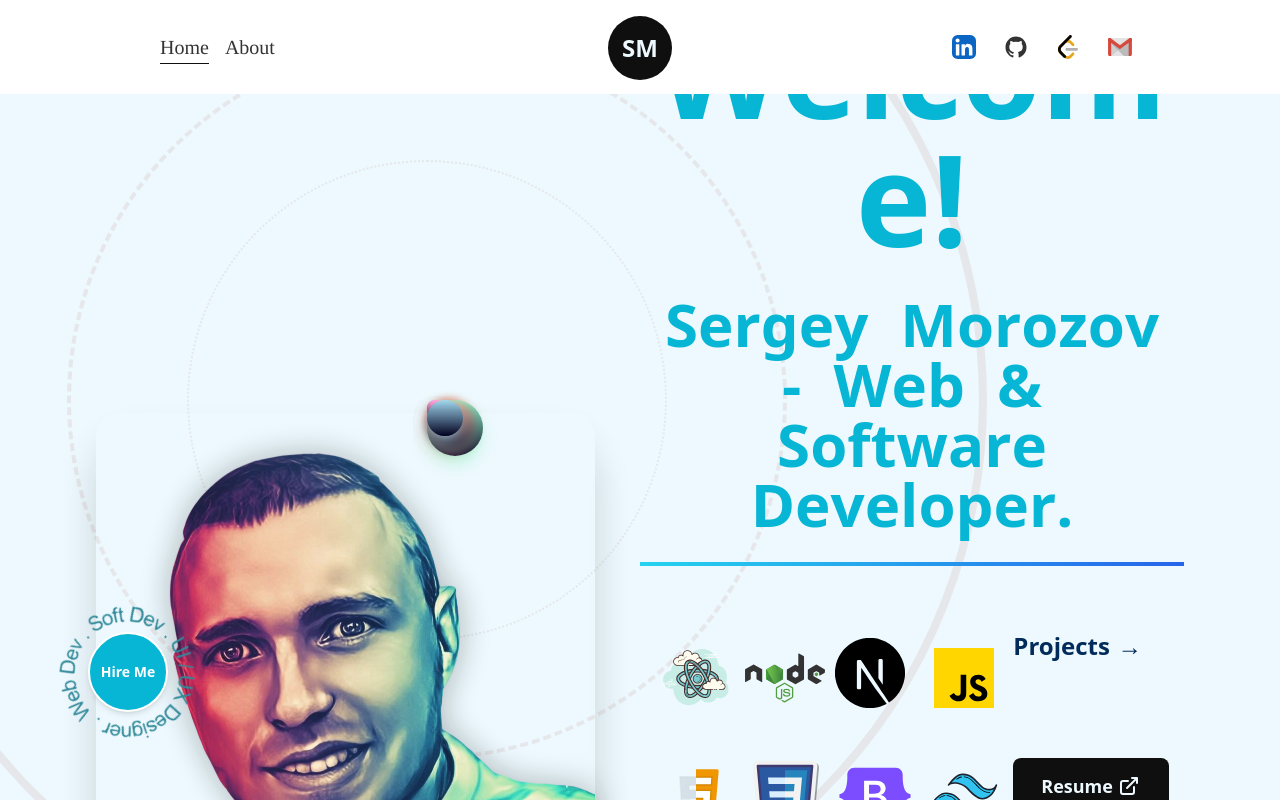
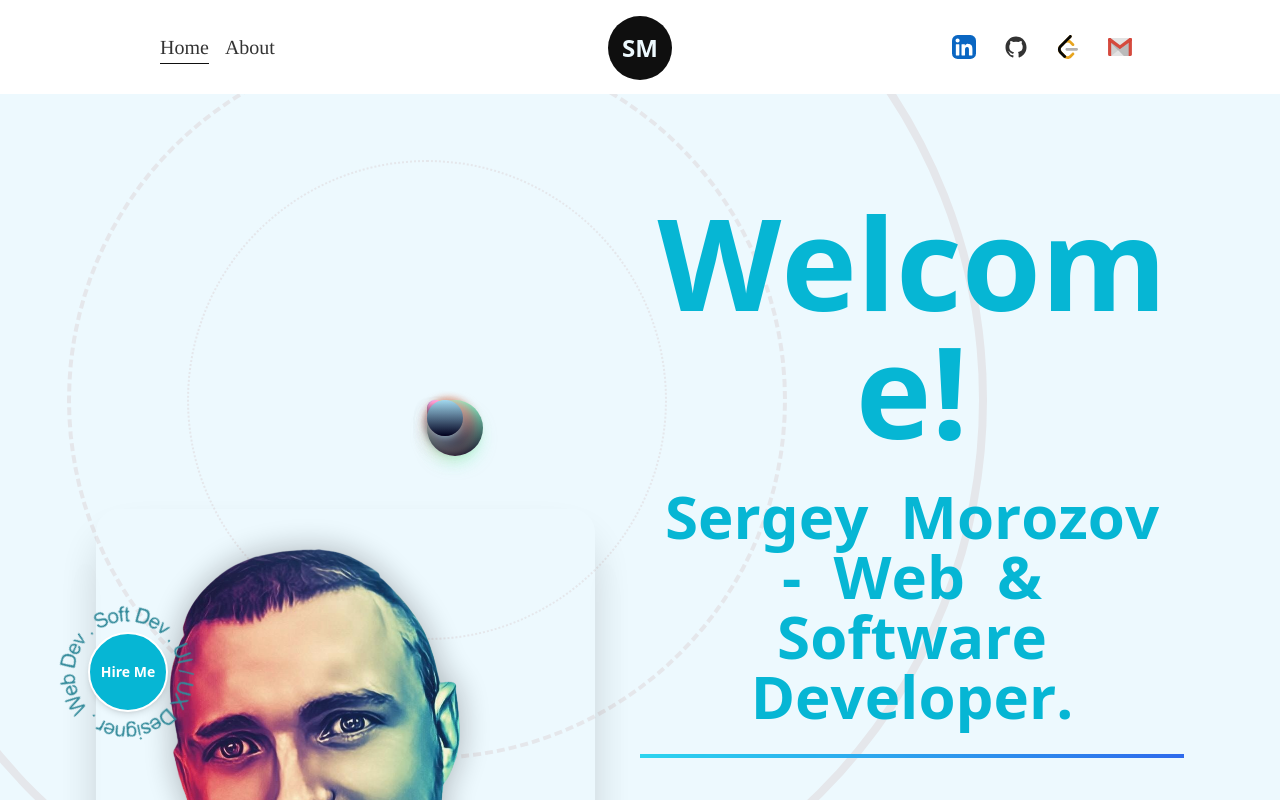
Before and after one commit to SergeyM96/Web-Portfolio, a Next.js app: page / in a window 1280 px wide. Shown: the top 800 px of the page. Built offline with nearby package versions, Linux system fonts and the light colour scheme.

Commit message:
responsive devices add

```diff
--- a/src/components/3D-Card.jsx
+++ b/src/components/3D-Card.jsx
@@ -1,4 +1,3 @@
-// components/3D-Card.jsx
 import React, { useState, useRef, useEffect, createContext, useContext } from 'react';
 import { cn } from '/utils/cn.js';
 
@@ -31,7 +30,7 @@ export const CardContainer = ({ children, className, containerClassName }) => {
   return (
     <MouseEnterContext.Provider value={isMouseEntered}>
       <div
-        className={cn("py-20 flex items-center justify-center", containerClassName)}
+        className={cn("flex items-center justify-center", containerClassName)}
         style={{ perspective: "1000px" }}
       >
         <div
@@ -40,7 +39,7 @@ export const CardContainer = ({ children, className, containerClassName }) => {
           onMouseMove={handleMouseMove}
           onMouseLeave={handleMouseLeave}
           className={cn(
-            "flex items-center justify-center relative transition-all duration-200 ease-linear",
+            "relative transition-all duration-200 ease-linear w-full h-full",
             className
           )}
           style={{ transformStyle: "preserve-3d" }}
@@ -54,7 +53,7 @@ export const CardContainer = ({ children, className, containerClassName }) => {
 
 export const CardBody = ({ children, className }) => {
   return (
-    <div className={cn("h-96 w-96 [transform-style:preserve-3d] [&>*]:[transform-style:preserve-3d]", className)}>
+    <div className={cn("h-full w-full [transform-style:preserve-3d] [&>*]:[transform-style:preserve-3d]", className)}>
       {children}
     </div>
   );
--- a/src/components/Front3DCard.jsx
+++ b/src/components/Front3DCard.jsx
@@ -4,34 +4,30 @@ import React from 'react';
 import { CardBody, CardContainer, CardItem } from './3D-Card';
 import Link from 'next/link';
 
-export function Front3DCard({ title, description, imageUrl, linkUrl, linkText, buttonText }) {
+export function Front3DCard({ title, description, imageUrl, linkUrl, linkText }) {
   return (
-    <CardContainer className="inter-var">
-      <CardBody className="bg-gray-50 relative group/card dark:hover:shadow-2xl dark:hover:shadow-emerald-500/[0.1] dark:bg-black dark:border-white/[0.2] border-black/[0.1] w-auto sm:w-[30rem] h-auto rounded-xl p-6 border">
+    <CardContainer className="inter-var w-[20rem] h-[28rem]">
+      <CardBody className="bg-gray-50 relative group/card dark:hover:shadow-2xl dark:hover:shadow-emerald-500/[0.1] dark:bg-black dark:border-white/[0.2] border-black/[0.1] w-full h-full rounded-xl p-6 border">
         <CardItem translateZ={50} className="text-2xl font-bold text-neutral-600 dark:text-white">
           {title}
         </CardItem>
-        <CardItem as="p" translateZ={60} className="text-neutral-500 text-l max-w-sm mt-2 dark:text-neutral-300">
+        <CardItem as="p" translateZ={60} className="text-neutral-500 text-l mt-2 dark:text-neutral-300">
           {description}
         </CardItem>
         <CardItem translateZ={100} className="w-full mt-4">
           <Image
             src={imageUrl}
-            height="1000"
-            width="1000"
-            className="h-60 w-full object-cover rounded-xl group-hover/card:shadow-xl"
+            layout="responsive"
+            width={500}
+            height={300}
+            className="h-32 w-full object-cover rounded-xl group-hover/card:shadow-xl"
             alt="thumbnail"
           />
         </CardItem>
-        <div className="flex justify-between items-center mt-20">
+        <div className="flex justify-between items-center mt-4">
           <CardItem translateZ={20} as={Link} href={linkUrl} target="__blank" className="px-4 py-2 rounded-xl text-s font-normal dark:text-white">
             {linkText}
           </CardItem>
-          {/*
-           <CardItem translateZ={20} as="button" className="px-6 py-3 rounded-xl bg-black dark:bg-white dark:text-black text-white text-sm font-bold">
-            {buttonText}
-           </CardItem>
-           */}
         </div>
       </CardBody>
     </CardContainer>
--- a/src/components/Rotate3DCard.jsx
+++ b/src/components/Rotate3DCard.jsx
@@ -1,37 +1,30 @@
-// components/Rotate3DCard.jsx
 import Image from 'next/image';
 import React from 'react';
 import { CardBody, CardContainer, CardItem } from './3D-Card';
 import Link from 'next/link';
 
-export function Rotated3DCard({ title, description, imageUrl, linkText, linkUrl, buttonText }) {
+export function Rotated3DCard({ title, description, imageUrl, linkText, linkUrl }) {
   return (
-    <CardContainer className="inter-var">
-      <CardBody className="bg-gray-50 relative group/card dark:hover:shadow-2xl dark:hover:shadow-emerald-500/[0.1] dark:bg-black dark:border-white/[0.2] border-black/[0.1] w-auto sm:w-[30rem] h-auto rounded-xl p-6 border">
+    <CardContainer className="inter-var w-[20rem] h-[28rem]">
+      <CardBody className="bg-gray-50 relative group/card dark:hover:shadow-2xl dark:hover:shadow-emerald-500/[0.1] dark:bg-black dark:border-white/[0.2] border-black/[0.1] w-full h-full rounded-xl p-6 border">
         <CardItem translateZ={50} className="text-2xl font-bold text-neutral-600 dark:text-white">
           {title}
         </CardItem>
-        <CardItem as="p" translateZ={60} className="text-neutral-500 text-l max-w-sm mt-2 dark:text-neutral-300">
+        <CardItem as="p" translateZ={60} className="text-neutral-500 text-l mt-2 dark:text-neutral-300">
           {description}
         </CardItem>
-        <CardItem translateZ={100} rotateX={20} rotateZ={-10} className="w-full mt-4">
+        <CardItem translateZ={100} className="relative w-full mt-4 h-32">
           <Image
             src={imageUrl}
-            height="1000"
-            width="1000"
-            className="h-60 w-full object-cover rounded-xl group-hover/card:shadow-xl"
+            fill
+            className="object-cover rounded-xl group-hover/card:shadow-xl"
             alt="thumbnail"
           />
         </CardItem>
-        <div className="flex justify-between items-center mt-20">
-          <CardItem translateZ={20} translateX={-40} as={Link} href={linkUrl} target="__blank" className="px-4 py-2 rounded-xl text-s font-normal dark:text-white">
+        <div className="flex justify-between items-center mt-4">
+          <CardItem translateZ={20} as={Link} href={linkUrl} target="__blank" className="px-4 py-2 rounded-xl text-s font-normal dark:text-white">
             {linkText}
           </CardItem>
-          {/*
-          <CardItem translateZ={20} translateX={40} as="button" className="px-6 py-3 rounded-xl bg-black dark:bg-white dark:text-black text-white text-sm font-bold">
-            {buttonText}
-          </CardItem>
-          */}
         </div>
       </CardBody>
     </CardContainer>
--- a/src/pages/index.js
+++ b/src/pages/index.js
@@ -90,13 +90,13 @@ export default function Home() {
         <meta name="description" content="Sergey Morozov, a web and software developer specializing in modern web technologies." />
         <meta name="viewport" content="width=device-width, initial-scale=1" />
       </Head>
-      <main className="flex flex-col items-center w-full min-h-screen">
+      <main className="flex flex-col items-center w-full min-h-screen overflow-x-hidden">
         <Layout className="pt-8 sm:pt-12 md:pt-16 lg:pt-24 px-4 sm:px-8 md:px-16 lg:px-24">
           <div className="relative w-full">
             <BackgroundElements className="absolute top-0 left-0 z-0" />
             <div className="flex flex-col md:flex-row items-center justify-between w-full relative z-10">
-              <AnimatedLogo isAnimationComplete={titleAnimationComplete} className="w-full md:w-1/2 mb-4 md:mb-0 md:-mt-16 lg:-mt-24" />
-              <div className="w-full md:w-1/2 flex flex-col items-start self-center md:-mt-40 lg:-mt-48">
+              <AnimatedLogo isAnimationComplete={titleAnimationComplete} className="w-1/2 md:w-1/3 lg:w-1/4 mb-4 md:mb-0 md:-mt-16 lg:-mt-24" />
+              <div className="w-full md:w-1/2 flex flex-col items-center md:items-start md:self-center">
                 <AnimatedText
                   text="Welcome!"
                   textSize="text-4xl sm:text-5xl md:text-7xl lg:text-9xl"
@@ -120,9 +120,9 @@ export default function Home() {
                 <div className="w-full h-1 bg-gradient-to-r from-cyan-400 to-blue-600 mt-3 sm:mt-4 md:mt-5 relative overflow-hidden">
                   <span className="absolute inset-0 bg-white opacity-0 animate-pulse"></span>
                 </div>
-                <div className="flex flex-col md:flex-row items-start mt-8 md:mt-16 space-y-8 md:space-y-0 md:space-x-8 w-full">
-                <motion.div
-                    className="grid grid-cols-4 sm:grid-cols-4 md:grid-cols-4 lg:grid-cols-4 gap-4 w-full md:w-2/3"
+                <div className="flex flex-col md:flex-row items-center justify-center md:justify-start mt-8 md:mt-16 w-full">
+                  <motion.div
+                    className="grid grid-cols-4 sm:grid-cols-4 md:grid-cols-4 lg:grid-cols-4 gap-2 md:gap-4 w-full md:w-auto"
                     initial={{ opacity: 0, scale: 0.5 }}
                     animate={skillIconsAnimation}
                   >
@@ -131,6 +131,7 @@ export default function Home() {
                         key={index}
                         initial={{ opacity: 0, scale: 0.5 }}
                         animate={skillIconsAnimation}
+                        className="flex justify-center items-center"
                       >
                         <SkillIcon icon={skill.icon} />
                       </motion.div>
@@ -140,7 +141,7 @@ export default function Home() {
                     initial={{ opacity: 0, x: -20 }}
                     animate={showLinks ? { opacity: 1, x: 0 } : {}}
                     transition={{ duration: 0.5 }}
-                    className="flex flex-col items-start space-y-8 md:space-y-24 w-full md:w-1/3"
+                    className="flex flex-col items-center md:items-start space-y-8 md:space-y-24 w-full md:w-auto mt-8 md:mt-0"
                   >
                     <CustomLink
                       href="/projects"
--- a/src/pages/projects.js
+++ b/src/pages/projects.js
@@ -10,10 +10,10 @@ import nails from '/public/images/projects/nails.png';
 const Projects = () => {
   return (
     <div className="min-h-screen bg-custom-pattern flex flex-col items-center justify-center p-4">
-      <h1 className="text-3xl sm:text-5xl md:text-7xl font-bold text-neutral-800 dark:text-white mb-16 text-center">
+      <h1 className="text-3xl sm:text-5xl md:text-7xl font-bold text-neutral-800 dark:text-white mb-64 text-center">
         Recent <span className="text-blue-600">Projects</span>
       </h1>
-      <div className="grid grid-cols-1 sm:grid-cols-2 lg:grid-cols-4 gap-6 sm:gap-10">
+      <div className="grid grid-cols-1 sm:grid-cols-2 md:grid-cols-3 lg:grid-cols-4 gap-6 md:gap-8 lg:gap-10">
         <Front3DCard
           title="HR-Pulse"
           description="HRMIS app that will give you more control over your business"
--- a/src/styles/globals.css
+++ b/src/styles/globals.css
@@ -89,3 +89,11 @@
   bottom: 0;
   width: 100%;
 }
+
+
+
+.card {
+  width: 100%;
+  max-width: 100%;
+  box-sizing: border-box;
+}
--- a/tailwind.config.js
+++ b/tailwind.config.js
@@ -20,7 +20,14 @@ module.exports = {
       },
       animation: {
         'spin-slow': 'spin 8s linear infinite',
-      }
+      },
+      screens: {
+        'sm': '640px',
+        'md': '768px',
+        'lg': '1024px',
+        'xl': '1280px',
+        '2xl': '1536px',
+      },
     },
   },
   plugins: [],
```
